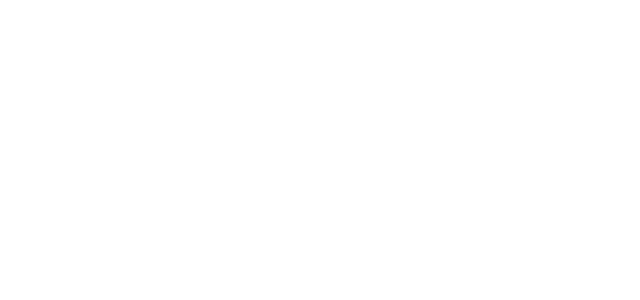
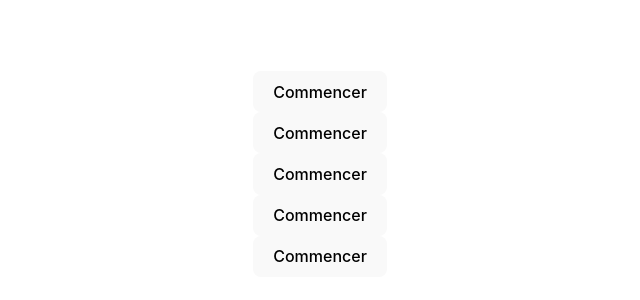
Before and after one commit to HETIC-API/poc-api-hetic, a React (Vite) app: page / in a window 1280 px wide. Shown: the part 226-526 px from the top of the page, without its empty margins (320-960 px from the left). Built offline with nearby package versions, Linux system fonts and the light colour scheme; the HTML template or start-up script is replaced by a standard one.

Commit message:
add question and form component

```diff
--- a/src/App.jsx
+++ b/src/App.jsx
@@ -1,12 +1,12 @@
-import './App.css'
+import "./App.css";
+import Form from "./components/questions/Form";
 
 function App() {
-
   return (
-    <>
-
-    </>
-  )
+    <div>
+      <Form />
+    </div>
+  );
 }
 
-export default App
+export default App;
--- /dev/null
+++ b/src/components/questions/Form.jsx
@@ -0,0 +1,19 @@
+import Question from "./Question";
+
+const questionTest = {
+  question: "lorem ipsum",
+  answers: { a: "vgbhjn,kl", b: "nj,k" },
+  response: "a", //object.key == object.value for ( in )
+};
+
+export default function form() {
+  return (
+    <div>
+      <Question question={questionTest} />
+      <Question question={questionTest} />
+      <Question question={questionTest} />
+      <Question question={questionTest} />
+      <Question question={questionTest} />
+    </div>
+  );
+}
--- /dev/null
+++ b/src/components/questions/Question.jsx
@@ -0,0 +1,88 @@
+import { useState } from "react";
+
+export default function Question(questionProp) {
+  const [display, setDisplay] = useState(false);
+  const [selectedAnswer, setSelectedAnswer] = useState();
+  const [isResponseCorrect, setIsResponseCorrect] = useState(null);
+  const [answer, setAnswer] = useState({});
+
+  function handleDisplay() {
+    setDisplay(true);
+    checkResponse();
+    console.log(questionProp.question);
+  }
+
+  function checkResponse() {
+    const newAnswer = {};
+    for (const value in questionProp.question.answers) {
+      if (value == questionProp.question.response) {
+        newAnswer[value] = true;
+      } else {
+        newAnswer[value] = false;
+      }
+    }
+    setAnswer(newAnswer);
+  }
+
+  function handleSubmit(event) {
+    event.preventDefault();
+    console.log(answer);
+    if (answer[selectedAnswer] == true) {
+      setIsResponseCorrect(true);
+    } else {
+      setIsResponseCorrect(false);
+    }
+    setDisplay("validate");
+  }
+
+  function handleChange(event) {
+    setSelectedAnswer(event.target.value);
+  }
+
+  const answersList = [];
+  for (const key in questionProp.question.answers) {
+    if (Object.hasOwnProperty.call(questionProp.question.answers, key)) {
+      answersList.push(
+        <label key={key}>
+          <input
+            type="radio"
+            name="answer"
+            value={key}
+            onChange={handleChange}
+          />
+          {questionProp.question.answers[key]}
+        </label>
+      );
+    }
+  }
+
+  return (
+    <div>
+      {display == true ? (
+        <div>
+          <h3>{questionProp.question.question}</h3>
+          <form onSubmit={handleSubmit}>
+            {answersList}
+            <button type="sumbit">Valider</button>
+          </form>
+
+          {isResponseCorrect === null ? (
+            <p>EN ATTENTE DE REPONSE</p>
+          ) : isResponseCorrect === true ? (
+            <p>VRAI</p>
+          ) : (
+            <p>FAUX</p>
+          )}
+        </div>
+      ) : display == "validate" ? (
+        <div>
+          <p>Validé</p>
+        </div>
+      ) : (
+        <div>
+          <button onClick={handleDisplay}>Commencer</button>
+        </div>
+      )}
+    </div>
+  );
+}
```
